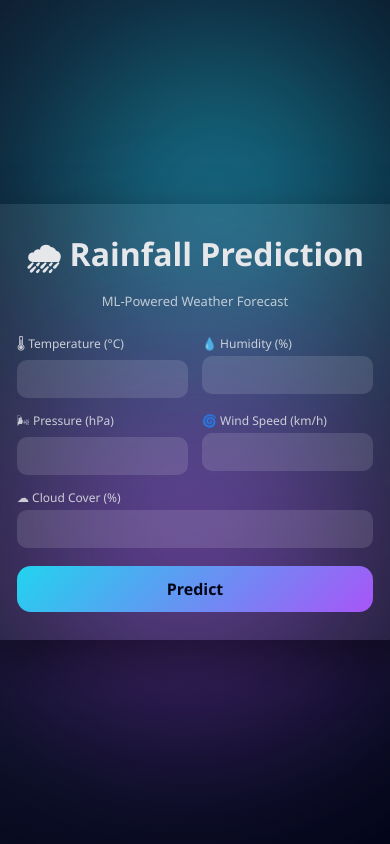
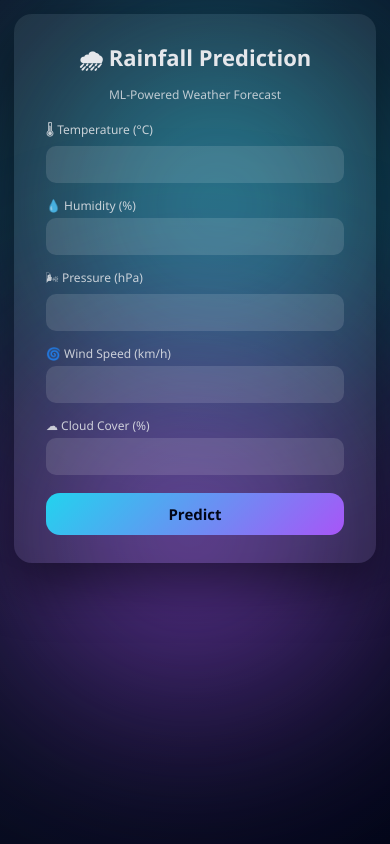
Before and after one commit to rudra3007-pro/Data-Science, a Flask app: page / in a window 390 px wide. Run offline with Flask 3, Linux system fonts and the light colour scheme; parts of the project's set-up code (start-up, migrations or seed data) failed here and were passed over.

Commit message:
change is css

```diff
--- a/static/style.css
+++ b/static/style.css
@@ -161,3 +161,100 @@ button:hover {
     font-size: 20px;
     font-weight: bold;
 }
+
+/* ============================= */
+/* RESPONSIVE DESIGN */
+/* ============================= */
+
+/* Tablets & small laptops */
+@media (max-width: 1024px) {
+    .app {
+        gap: 20px;
+    }
+
+    .form-card {
+        width: 380px;
+    }
+
+    .result-card {
+        width: 240px;
+    }
+}
+
+/* Tablets & large phones */
+@media (max-width: 768px) {
+    body {
+        padding: 20px;
+        align-items: flex-start;
+    }
+
+    .app {
+        flex-direction: column;
+        align-items: center;
+        width: 100%;
+    }
+
+    .card {
+        width: 100%;
+        max-width: 420px;
+    }
+
+    .result-card {
+        max-width: 420px;
+    }
+}
+
+/* Mobile devices */
+@media (max-width: 480px) {
+    body {
+        padding: 14px;
+    }
+
+    h1 {
+        font-size: 22px;
+    }
+
+    .subtitle {
+        font-size: 12px;
+        margin-bottom: 18px;
+    }
+
+    .grid {
+        grid-template-columns: 1fr;
+    }
+
+    .input-group.full {
+        grid-column: span 1;
+    }
+
+    input {
+        padding: 9px 10px;
+        font-size: 14px;
+    }
+
+    button {
+        font-size: 15px;
+        padding: 11px;
+    }
+
+    .result-card p {
+        font-size: 18px;
+    }
+}
+
+/* Very small phones */
+@media (max-width: 360px) {
+    h1 {
+        font-size: 20px;
+    }
+
+    .card {
+        padding: 22px 20px;
+    }
+}
+@media (hover: none) {
+    button:hover {
+        transform: none;
+        box-shadow: none;
+    }
+}
```
